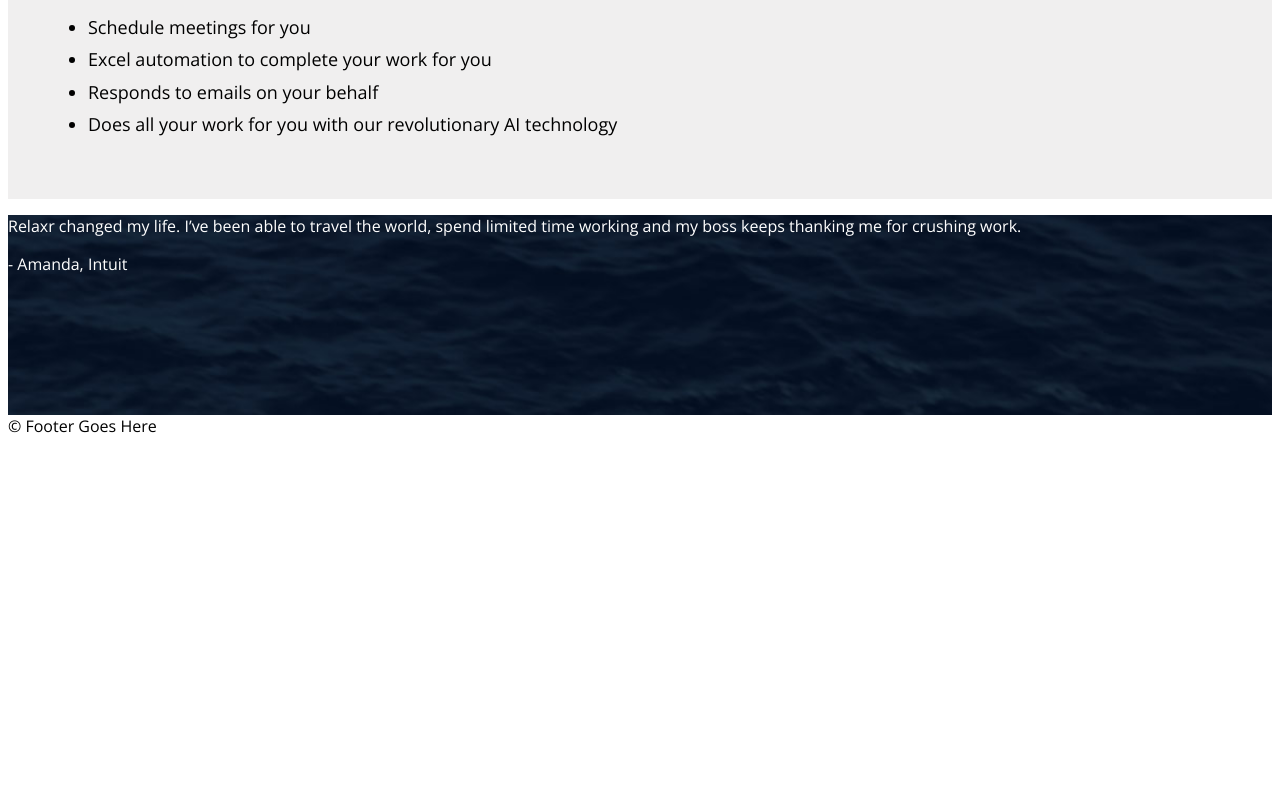
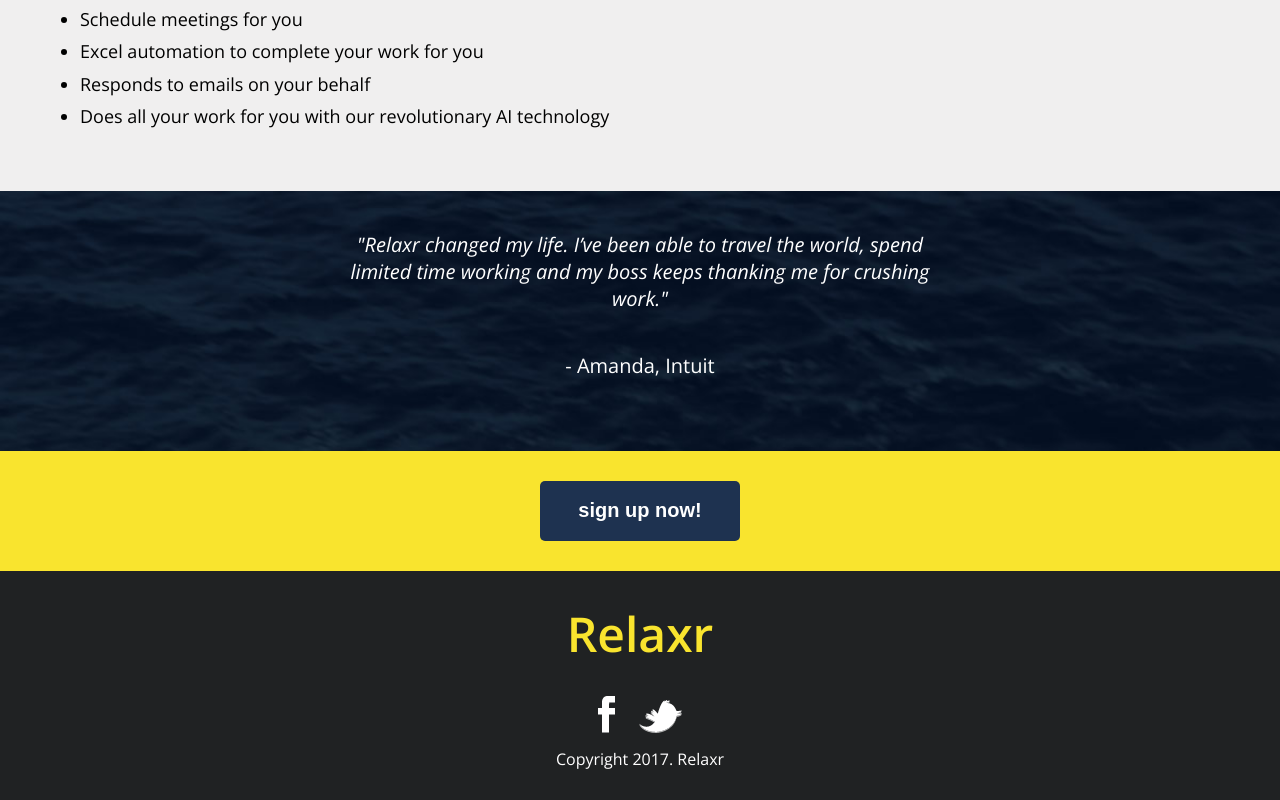
Before and after one commit to marcuskho/Assignment, a plain HTML site: page starter_code/index.html in a window 1280 px wide. Shown: the part 820-1620 px from the top of the page. Before the commit the page ends 1265 px from the top, so only its background shows below. Drawn offline with nearby package versions, Linux system fonts and the light colour scheme.

Commit message:
Final Commit
For week 2 homework

```diff
--- a/starter_code/css/style.css
+++ b/starter_code/css/style.css
@@ -1,5 +1,6 @@
 body  {
   font-family: 'Open Sans';
+  margin: 0;
 
 
 }
@@ -16,21 +17,16 @@ header{
 
 }
 
-.testimonial{
 
-background-color: white;
-  color:white;
-  background-image:url(../images/testimonial_bg.jpg);
-  background-size:cover;
-  margin: auto 0;
-  height: 200px;
+h1{
+   font-weight: 600;
+   font-size: 48px;
 
 }
+.headtext{
 
-h1{
-    font-size: 48px;
     padding-left: 30px;
-    font-weight: 600;
+
     }
 
 h2{
@@ -50,7 +46,8 @@ h2{
   color: black;
   font-weight: 800;
   font-size: 20px;
-  text-align: center;
+  margin: 0 auto;
+  display:block;
 }
 
 
@@ -75,3 +72,98 @@ li {
 
   line-height: 1.8;
 }
+
+section.testimonial{
+
+background-color: white;
+  color:white;
+  background-image:url(../images/testimonial_bg.jpg);
+  background-size:cover;
+  height: 260px;
+
+}
+
+section.testimonial div.content{
+
+  margin: 0 auto;
+  text-align: center;
+  max-width: 600px;
+}
+
+
+p.quote{
+
+  text-align: center;
+  font-size: 20px;
+  font-weight: 400;
+  font-style: italic;
+  margin-top: 0px;
+  padding-top: 40px;
+
+}
+
+p.normal{
+
+  text-align: center;
+  font-size: 20px;
+  font-weight: 400;
+  padding-top: 20px;
+
+}
+
+div.yellow{
+
+  background-color: #f9e42e;
+  background-size: cover;
+  height: 100%;
+  padding: 30px;
+
+
+}
+
+
+button.signup{
+
+  background-color:#1e3250;
+  height: 60px;
+  width: 200px;
+  border-radius: 5px;
+  border: none;
+  color: white;
+  font-weight: 800;
+  font-size: 20px;
+  margin: 0 auto;
+  display: block;
+
+
+
+}
+
+.foot{
+  margin: 0px;
+  color:#f9e42e;
+  padding-bottom: 20px;
+
+
+
+}
+
+footer{
+  margin: 0px;
+  padding: 30px;
+  background-color: #202223;
+  text-align: center;
+  height: 100%;
+
+}
+
+p.foottext{
+  color:white;
+  text-align: center;
+  margin: 0px;
+
+}
+
+.foot-images{
+  padding: 10px;
+}
--- a/starter_code/index.html
+++ b/starter_code/index.html
@@ -18,11 +18,12 @@
 		<div id="container">
 			<header>
 
-				<h1>Relaxr</h1>
+				<h1 class="headtext">Relaxr</h1>
 				<h2>Get piece of mind with a single tap</h2>
 				<button class="topbutton"> Get it Now </button>
 
 			</header>
+			</div>
 
 		<div class='benefits'>
 
@@ -40,19 +41,26 @@
 		</div>
 
 		<section class='testimonial'>
-			<p class='quote'>Relaxr changed my life. I’ve been able to travel the world, spend limited time working and my boss keeps thanking me for crushing work.</p>
+			<div class='content'>
 
-			<p class='normal'> - Amanda, Intuit</p>
+				<p class='quote'>"Relaxr changed my life. I’ve been able to travel the world, spend limited time working and my boss keeps thanking me for crushing work."</p>
 
-
+				<p class='normal'> - Amanda, Intuit</p>
+			</div>
 		</section>
 
+		<div class='yellow'>
+			<button class='signup'>sign up now!</button>
 
 
 		</div>
 
 			<footer>
-				&copy; Footer Goes Here
+				<h1 class='foot'>Relaxr</h1>
+				<img class='foot-images'src="images/facebook.png">
+				<img class='foot-images'src="images/twitter.png">
+
+				<p class='foottext'>Copyright 2017. Relaxr</p>
 			</footer>
 		</div><!-- #container -->
 	</body>
```
Also changed, not shown: 5 other files.
